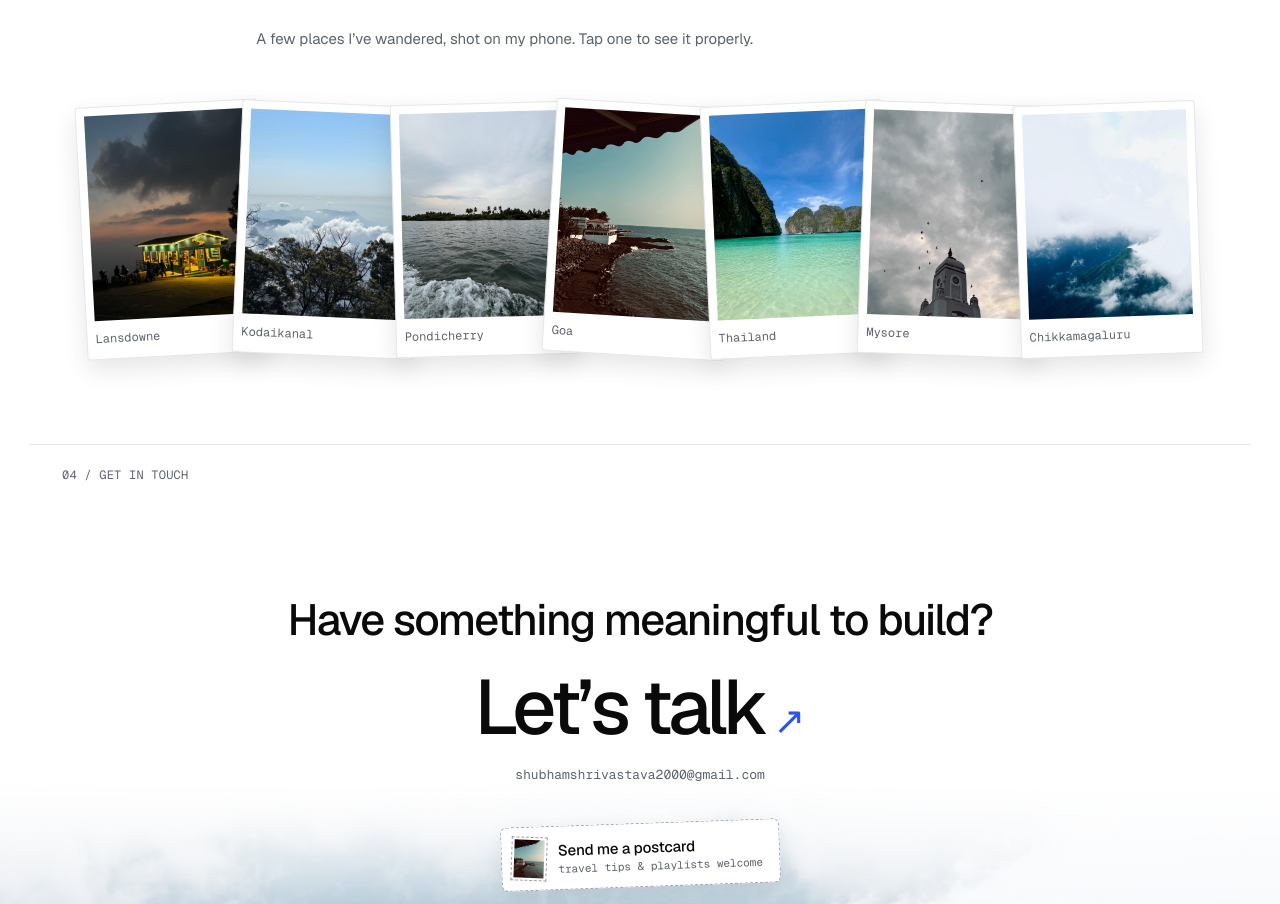
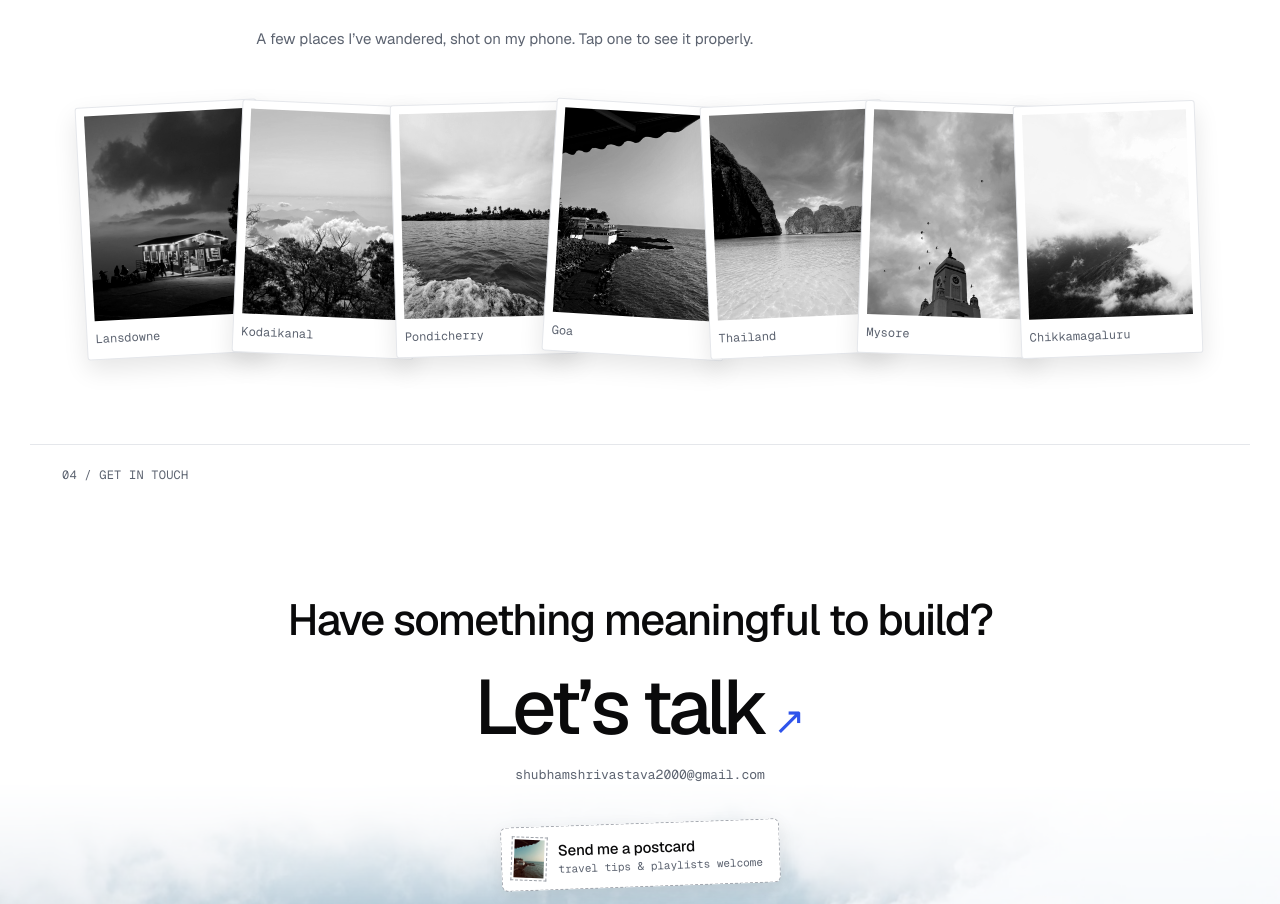
Before and after one commit to Shubham242000/portfolio-webste, a React (Vite) app: page / in a window 1280 px wide. Shown: the part 2497-3401 px from the top of the page. Built offline with nearby package versions, Linux system fonts and the light colour scheme; no server answers.

Commit message:
code changes

```diff
--- a/src/styles/off-the-clock.css
+++ b/src/styles/off-the-clock.css
@@ -1,5 +1,7 @@
 @media (prefers-reduced-motion: reduce) {
-    .postcard {
+
+    .postcard,
+    .postcard img {
         transition: none;
     }
 }
@@ -73,6 +75,15 @@
     height: auto;
     aspect-ratio: 4 / 5;
     object-fit: cover;
+    /* Black and white at rest to match the ink portrait; colour comes back on hover/focus
+       (and the lightbox always shows the full-colour photo). */
+    filter: grayscale(1) contrast(1.08);
+    transition: filter .15s ease;
+}
+
+.postcard:hover img,
+.postcard:focus-visible img {
+    filter: none;
 }
 
 .postcard span {
```
